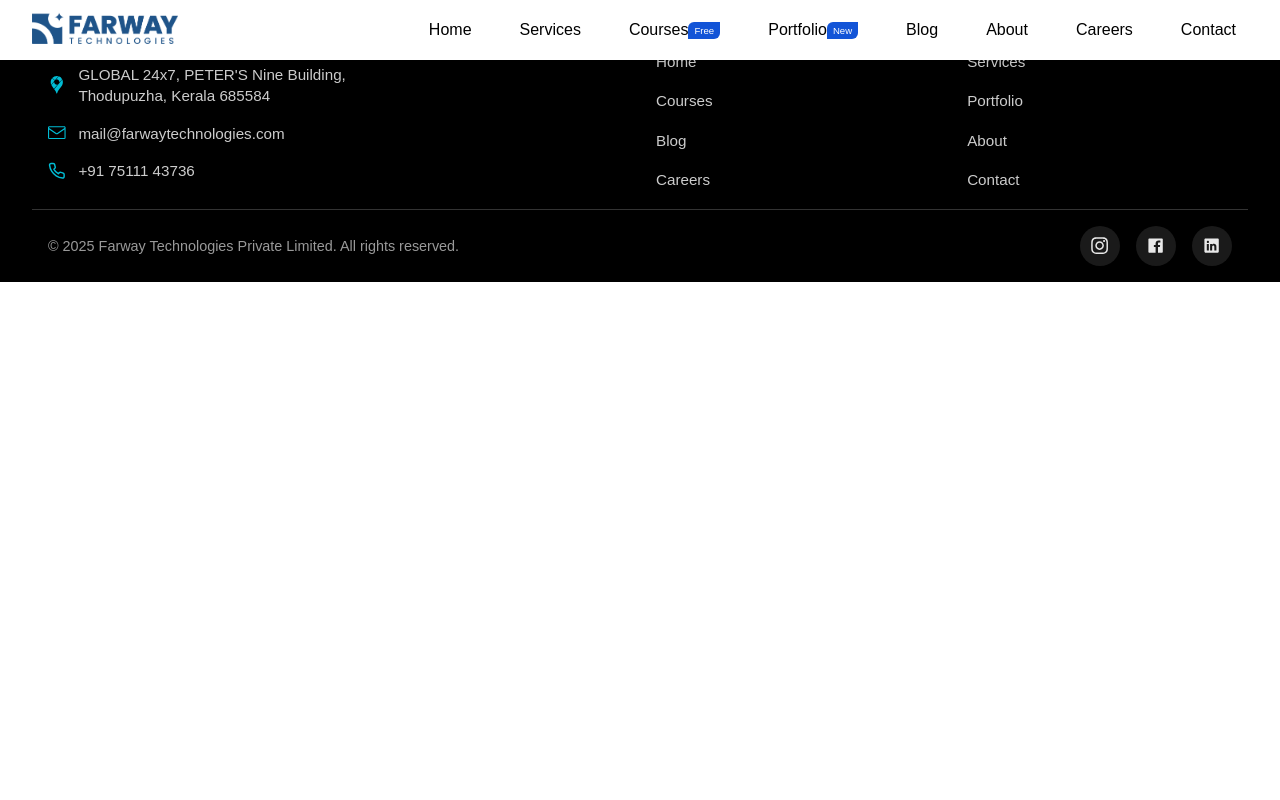
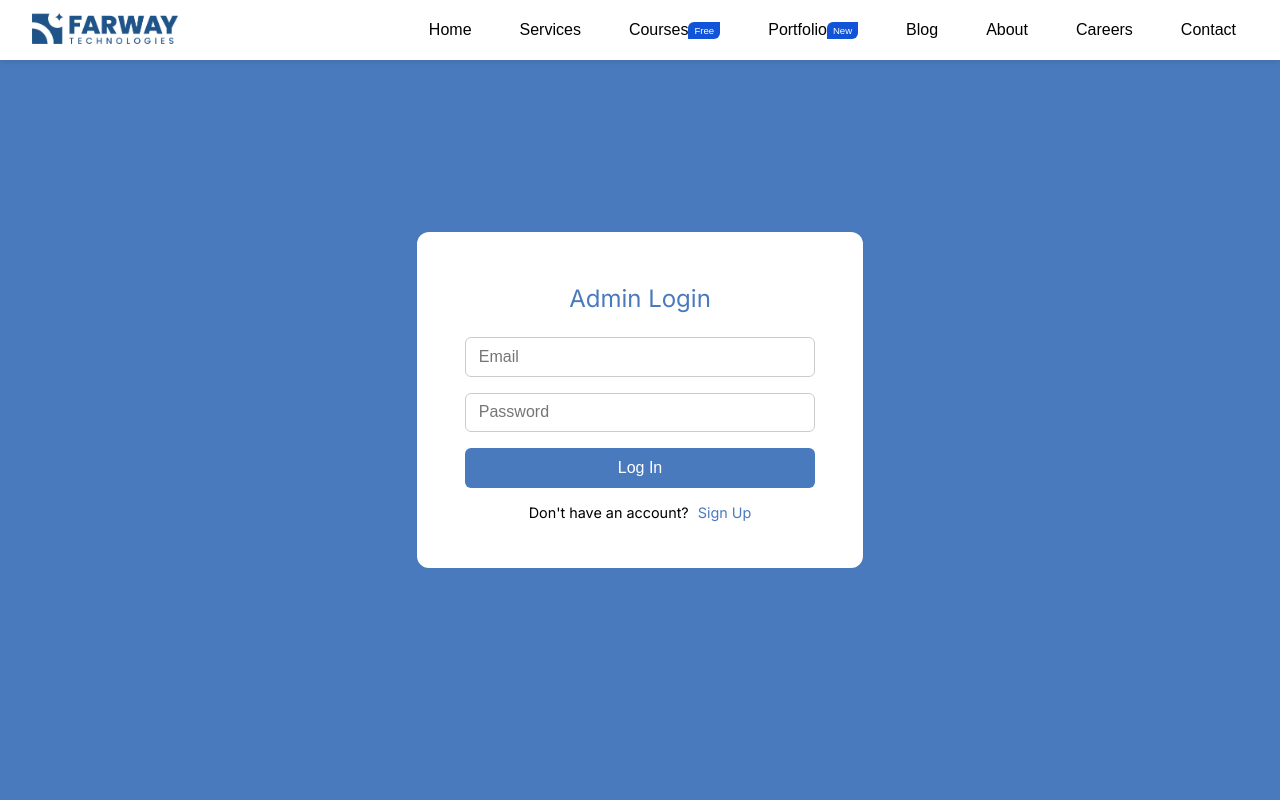
Before and after one commit to farwaytechnologies/ft-web-full, a React (Vite) app in the folder frontend/: page /admin/login in a window 1280 px wide. Shown: the top 800 px of the page. Built offline with nearby package versions, Linux system fonts and the light colour scheme.

Commit message:
new commit

```diff
--- /dev/null
+++ b/frontend/src/Admin/AdminAuth.jsx
@@ -0,0 +1,101 @@
+import React, { useState } from 'react';
+import '../Styles/AdminStyle/AdminAuth.css';
+
+const AdminAuth = () => {
+  const [isSignup, setIsSignup] = useState(false);
+  const [formData, setFormData] = useState({
+    name: '',
+    email: '',
+    password: '',
+  });
+
+  const toggleMode = () => {
+    setIsSignup(!isSignup);
+    setFormData({ name: '', email: '', password: '' });
+  };
+
+  const handleChange = (e) => {
+    setFormData({ ...formData, [e.target.name]: e.target.value });
+  };
+
+  const handleSubmit = async (e) => {
+    e.preventDefault();
+    const endpoint = isSignup
+      ? 'http://localhost:8000/api/admin/register'
+      : 'http://localhost:8000/api/admin/login';
+
+    try {
+      const res = await fetch(endpoint, {
+        method: 'POST',
+        headers: { 'Content-Type': 'application/json' },
+        body: JSON.stringify(formData),
+      });
+
+      const data = await res.json();
+
+      if (!res.ok) {
+        alert(data.msg || data.error || 'Something went wrong');
+      } else {
+        if (!isSignup) {
+          localStorage.setItem('adminToken', data.token);
+          localStorage.setItem('adminInfo', JSON.stringify(data.admin));
+          window.location.href = '/admin/dashboard'; // or your route
+        } else {
+          alert('Signup successful. You can now log in.');
+          setIsSignup(false);
+          setFormData({ name: '', email: '', password: '' });
+        }
+      }
+    } catch (err) {
+      console.error('❌ Error:', err);
+      alert('Request failed');
+    }
+  };
+
+  return (
+    <div className="admin-auth-container">
+      <div className="admin-auth-box">
+        <h2>{isSignup ? 'Admin Signup' : 'Admin Login'}</h2>
+        <form onSubmit={handleSubmit} className="admin-auth-form">
+          {isSignup && (
+            <input
+              type="text"
+              name="name"
+              placeholder="Full Name"
+              value={formData.name}
+              onChange={handleChange}
+              required
+            />
+          )}
+          <input
+            type="email"
+            name="email"
+            placeholder="Email"
+            value={formData.email}
+            onChange={handleChange}
+            required
+          />
+          <input
+            type="password"
+            name="password"
+            placeholder="Password"
+            value={formData.password}
+            onChange={handleChange}
+            required
+          />
+          <button type="submit" className="admin-auth-button">
+            {isSignup ? 'Sign Up' : 'Log In'}
+          </button>
+        </form>
+        <p className="admin-auth-toggle">
+          {isSignup ? 'Already have an account?' : "Don't have an account?"}
+          <span onClick={toggleMode}>
+            {isSignup ? ' Login' : ' Sign Up'}
+          </span>
+        </p>
+      </div>
+    </div>
+  );
+};
+
+export default AdminAuth;
--- /dev/null
+++ b/frontend/src/Admin/AdminDashboard.jsx
@@ -0,0 +1,63 @@
+import React, { useEffect, useState } from 'react';
+import { Link, useNavigate } from 'react-router-dom';
+import {
+  FaHome, FaTools, FaBook, FaImages, FaBlog,
+  FaInfoCircle, FaBriefcase, FaEnvelope, FaSignOutAlt, FaUserCircle
+} from 'react-icons/fa';
+import '../Styles/AdminStyle/AdminDashboard.css';
+
+const AdminDashboard = () => {
+  const [admin, setAdmin] = useState(null);
+  const navigate = useNavigate();
+
+  useEffect(() => {
+    const storedAdmin = localStorage.getItem('adminInfo');
+    if (storedAdmin) {
+      setAdmin(JSON.parse(storedAdmin));
+    } else {
+      navigate('/admin/auth');
+    }
+  }, [navigate]);
+
+  const handleLogout = () => {
+    localStorage.removeItem('adminToken');
+    localStorage.removeItem('adminInfo');
+    navigate('/admin/auth');
+  };
+
+  return (
+    <div className="admin-dashboard-container">
+      <aside className="admin-dashboard-sidebar">
+        <div className="admin-dashboard-profile">
+          <div className="admin-dashboard-avatar"><FaUserCircle size={32} /></div>
+          <div>
+            <p className="admin-dashboard-name">{admin?.name}</p>
+            <p className="admin-dashboard-email">{admin?.email}</p>
+          </div>
+        </div>
+
+        <nav className="admin-dashboard-nav">
+          <Link to="/admin/manage-home"><FaHome /> Home</Link>
+          <Link to="/admin/manage-services"><FaTools /> Services</Link>
+          <Link to="/admin/manage-courses"><FaBook /> Courses</Link>
+          <Link to="/admin/manage-portfolio"><FaImages /> Portfolio</Link>
+          <Link to="/admin/manage-blog"><FaBlog /> Blog</Link>
+          <Link to="/admin/manage-about"><FaInfoCircle /> About</Link>
+          <Link to="/admin/manage-careers"><FaBriefcase /> Careers</Link>
+          <Link to="/admin/manage-contact"><FaEnvelope /> Contact</Link>
+        </nav>
+
+        <button onClick={handleLogout} className="admin-dashboard-logout-btn">
+          <FaSignOutAlt /> Logout
+        </button>
+      </aside>
+
+      <main className="admin-dashboard-main">
+        <h1>Welcome, {admin?.name}</h1>
+        <p>Use the sidebar to manage different sections of your website.</p>
+      </main>
+    </div>
+  );
+};
+
+export default AdminDashboard;
--- a/frontend/src/Routes/PagesRoute.jsx
+++ b/frontend/src/Routes/PagesRoute.jsx
@@ -11,6 +11,8 @@ import Careers from '../Pages/Careers';
 import Blog from '../Pages/blog';
 import ApplicationForm from '../Pages/ApplicationForm';
 import CaseStudyPage from '../Pages/CaseStudyPage'; // ✅ new import
+import AdminAuth from '../Admin/AdminAuth';
+import AdminDashboard from '../Admin/AdminDashboard';
 
 function PagesRoutes() {
   return (
@@ -27,6 +29,11 @@ function PagesRoutes() {
 
       {/* ✅ Dynamic Case Study Route */}
       <Route path="/case-study/:id" element={<CaseStudyPage />} />
+
+
+      <Route path="/admin/login" element={<AdminAuth />} />
+      <Route path="/admin/dashboard" element={<AdminDashboard />} />
+
     </Routes>
   );
 }
--- /dev/null
+++ b/frontend/src/Styles/AdminStyle/AdminAuth.css
@@ -0,0 +1,63 @@
+.admin-auth-container {
+  display: flex;
+  justify-content: center;
+  align-items: center;
+  height: 100vh;
+  background: #4a7abe;
+}
+
+.admin-auth-box {
+  background: white;
+  padding: 2rem 3rem;
+  border-radius: 12px;
+  box-shadow: 0 0 10px rgba(74, 122, 190, 0.1);
+  width: 350px;
+}
+
+.admin-auth-box h2 {
+  text-align: center;
+  color: #4a7abe;
+  margin-bottom: 1.5rem;
+}
+
+.admin-auth-form {
+  display: flex;
+  flex-direction: column;
+}
+
+.admin-auth-form input {
+  padding: 0.6rem 0.8rem;
+  margin-bottom: 1rem;
+  font-size: 1rem;
+  border: 1px solid #ccc;
+  border-radius: 6px;
+  outline-color: #4a7abe;
+}
+
+.admin-auth-button {
+  background-color: #4a7abe;
+  color: white;
+  padding: 0.7rem;
+  border: none;
+  font-size: 1rem;
+  border-radius: 6px;
+  cursor: pointer;
+  transition: background-color 0.2s ease;
+}
+
+.admin-auth-button:hover {
+  background-color: #3a68a0;
+}
+
+.admin-auth-toggle {
+  text-align: center;
+  margin-top: 1rem;
+  font-size: 0.9rem;
+}
+
+.admin-auth-toggle span {
+  color: #4a7abe;
+  font-weight: 500;
+  margin-left: 5px;
+  cursor: pointer;
+}
--- /dev/null
+++ b/frontend/src/Styles/AdminStyle/AdminDashboard.css
@@ -0,0 +1,110 @@
+.admin-dashboard-container {
+  display: flex;
+  min-height: 100vh;
+  background-color: #4a7abe;
+  font-family: 'Segoe UI', sans-serif;
+}
+
+/* Sidebar */
+.admin-dashboard-sidebar {
+  width: 260px;
+  background-color: #2c3e50;
+  color: #fff;
+  padding: 20px;
+  display: flex;
+  flex-direction: column;
+  padding-top: 5rem;
+  box-shadow: 2px 0 6px rgba(0, 0, 0, 0.1);
+}
+
+/* Admin Info */
+.admin-dashboard-profile {
+  display: flex;
+  align-items: center;
+  gap: 12px;
+  margin-bottom: 30px;
+}
+
+.admin-dashboard-avatar {
+  color: white;
+  font-size: 36px;
+}
+
+.admin-dashboard-name {
+  font-size: 16px;
+  font-weight: bold;
+}
+
+.admin-dashboard-email {
+  font-size: 13px;
+  color: #ccc;
+}
+
+/* Navigation */
+.admin-dashboard-nav {
+  display: flex;
+  flex-direction: column;
+  gap: 10px;
+}
+
+.admin-dashboard-nav a {
+  color: white;
+  text-decoration: none;
+  font-size: 15px;
+  display: flex;
+  align-items: center;
+  gap: 10px;
+  padding: 10px 12px;
+  border-radius: 6px;
+  transition: background 0.2s ease;
+}
+
+.admin-dashboard-nav a:hover {
+  background-color: #34495e;
+}
+
+.admin-dashboard-nav a svg {
+  font-size: 18px;
+}
+
+/* Logout Button */
+.admin-dashboard-logout-btn {
+  margin-top: auto;
+  background-color: #4a7abe;
+  border: none;
+  padding: 10px 12px;
+  border-radius: 6px;
+  font-size: 15px;
+  color: white;
+  cursor: pointer;
+  display: flex;
+  align-items: center;
+  gap: 10px;
+  transition: background 0.2s ease;
+}
+
+.admin-dashboard-logout-btn svg {
+  font-size: 18px;
+}
+
+.admin-dashboard-logout-btn:hover {
+  background-color: #f12929;
+}
+
+/* Main Panel */
+.admin-dashboard-main {
+  flex: 1;
+  padding: 5rem;
+  background-color: #4a7abe;
+}
+
+.admin-dashboard-main h1 {
+  font-size: 28px;
+  margin-bottom: 10px;
+  color: #d9dee2;
+}
+
+.admin-dashboard-main p {
+  font-size: 16px;
+  color: #d7d7d7;
+}
```
